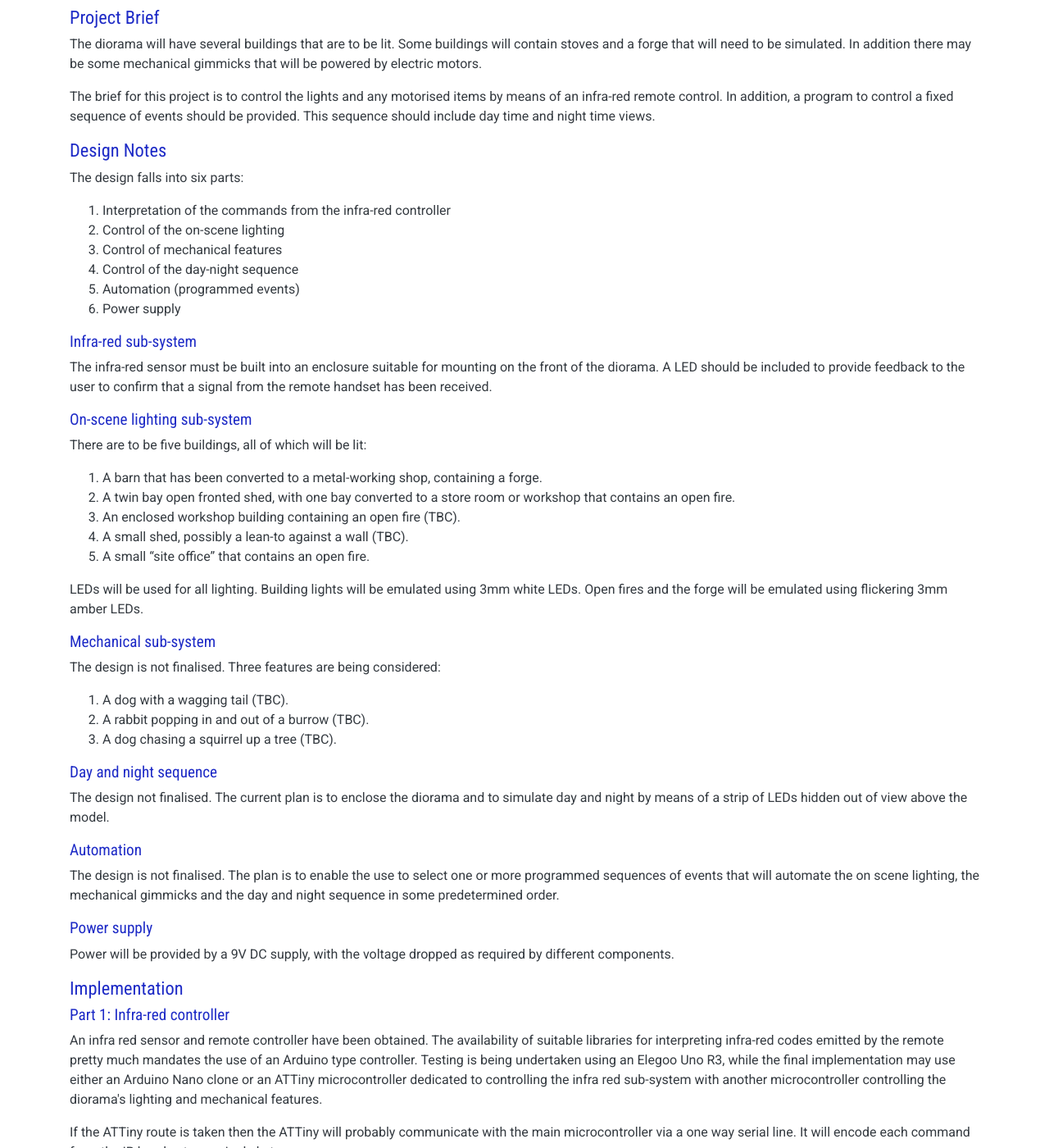
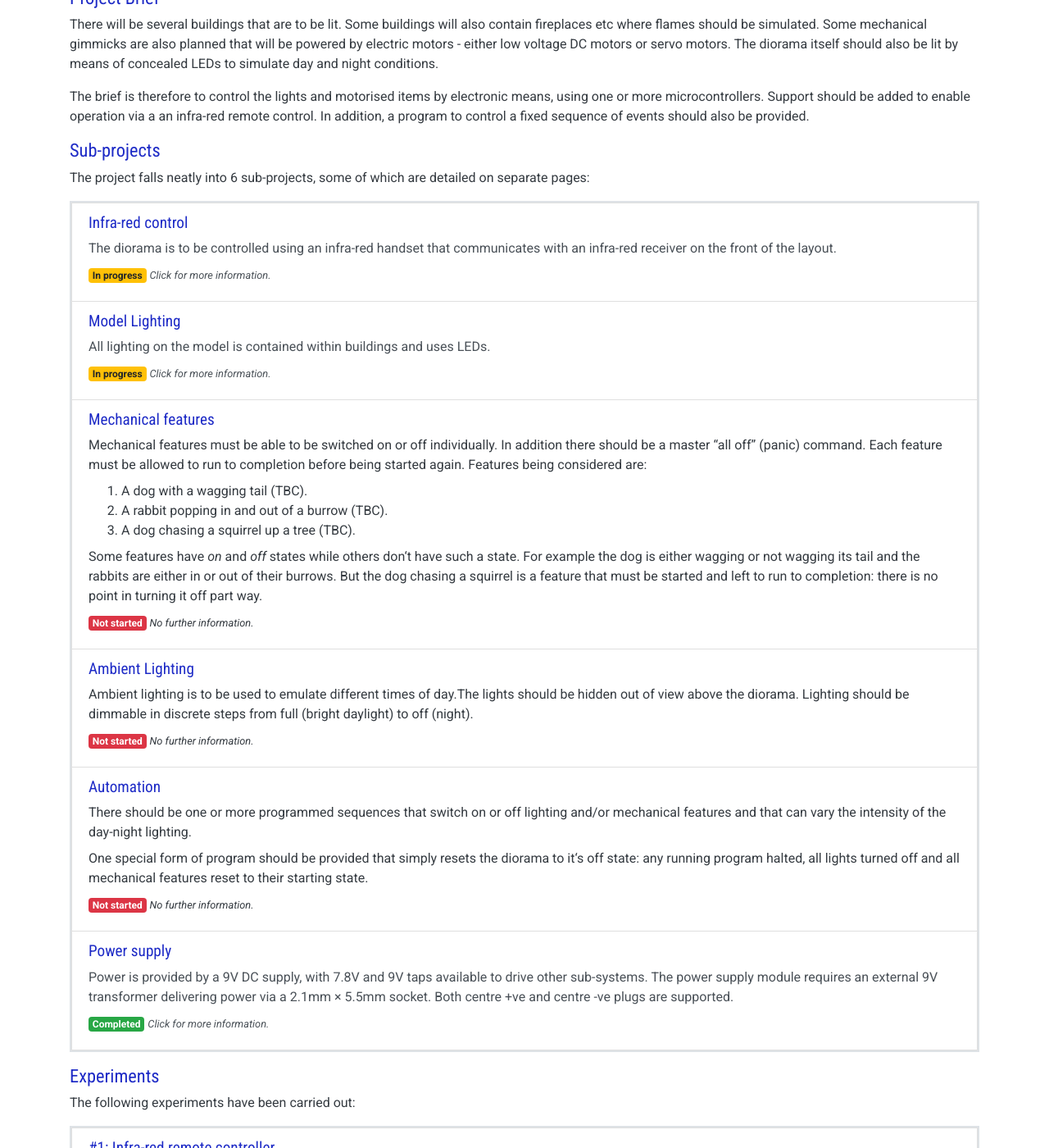
Before and after one commit to cahamo/cahamo.github.io, a Jekyll site: the page built from projects/diorama/index.html, in a window 1280 px wide and 1400 px high, scrolled down 397 px. Shown: the whole window at 82% size. Built offline with Jekyll 4.4.1, drawn with Linux system fonts in a browser that asks for light colours; comment, search, counter and statistics services are not loaded; some of the changed text lies outside the part shown.

Commit message:
Split out section of diorama page into new pages
Create new pages for, infra-red control subsystem, model lighting subsystem and the power supply.
Move content from diorama home page to new pages.
Add new badges to show progress with each subsystem.

```diff
--- a/projects/diorama/index.html
+++ b/projects/diorama/index.html
@@ -8,9 +8,9 @@ redirect_from:
 
 <h2>Introduction</h2>
 
-<p>This is a project to design and build the electronics needed to control the lighting, and possibly some mechanical gimmicks, on a scenic diorama that I'm building.</p>
+<p>This is a project to design and build the electronics needed to control various lighting and mechanical features of a diorama that I am building.</p>
 
-<p>The original plan was to turn each feature (lights, gimmicks etc.) on and off using simple mechanical switches, but I decided it would be more fun to use an infra-red handset to control everything. See the <a href="./legacy-plan">Plan A</a> page for a brief description of this original plan.</p>
+<p>The original plan was to turn each feature on and off using simple mechanical switches, but I decided it would be more fun to use an infra-red handset to control everything. See the <a href="./legacy-plan">Plan A</a> page for a brief description of this original plan.</p>
 
 <p>For details of the motivation for this project see my blog post &ldquo;<a href="https://cahamo.blogspot.com/2021/06/controlling-diorama-led-lighting.html">Total Overkill - Controlling Diorama Lighting With A Microcontroller</a>&rdquo;</p>
 
@@ -18,173 +18,60 @@ redirect_from:
 
 <h2>Project Brief</h2>
 
-<p>The diorama will have several buildings that are to be lit. Some buildings will contain stoves and a forge that will need to be simulated. In addition there may be some mechanical gimmicks that will be powered by electric motors.</p>
+<p>There will be several buildings that are to be lit. Some buildings will also contain fireplaces etc where flames should be simulated. Some mechanical gimmicks are also planned that will be powered by electric motors - either low voltage DC motors or servo motors. The diorama itself should also be lit by means of concealed LEDs to simulate day and night conditions.</p>
 
-<p>The brief for this project is to control the lights and any motorised items by means of an infra-red remote control. In addition, a program to control a fixed sequence of events should be provided. This sequence should include day time and night time views.</p>
+<p>The brief is therefore to control the lights and motorised items by electronic means, using one or more microcontrollers. Support should be added to enable operation via a an infra-red remote control. In addition, a program to control a fixed sequence of events should also be provided.</p>
 
-<h2>Design Notes</h2>
+<h2>Sub-projects</h2>
 
-<p>The design falls into six parts:</p>
+<p>The project falls neatly into 6 sub-projects, some of which are detailed on separate pages:</p>
 
-<ol>
-    <li>Interpretation of the commands from the infra-red controller</li>
-    <li>Control of the on-scene lighting</li>
-    <li>Control of mechanical features</li>
-    <li>Control of the day-night sequence</li>
-    <li>Automation (programmed events)</li>
-    <li>Power supply</li>
-</ol>
+<div class="list-group mb-3">
 
-<h3>Infra-red sub-system</h3>
+    <a href="./ir-control" class="list-group-item list-group-item-action flex-column align-items-start">
+        <h3 class="mb-2">Infra-red control </h3>
+        <p class="mb-2">The diorama is to be controlled using an infra-red handset that communicates with an infra-red receiver on the front of the layout.</p>
+        <p class="mb-2"><span class="badge badge-warning">In&nbsp;progress</span> <small><em>Click for more information.</em></small></p>
+    </a>
 
-<p>The infra-red sensor must be built into an enclosure suitable for mounting on the front of the diorama. A LED should be included to provide feedback to the user to confirm that a signal from the remote handset has been received.</p>
+    <a href="./lighting" class="list-group-item list-group-item-action flex-column align-items-start">
+        <h3 class="mb-2">Model Lighting</h3>
+        <p class="mb-2">All lighting on the model is contained within buildings and uses LEDs.</p>
+        <p class="mb-2"><span class="badge badge-warning">In&nbsp;progress</span> <small><em>Click for more information.</em></small></p>
+    </a>
 
-<h3>On-scene lighting sub-system</h3>
+    <div class="list-group-item flex-column align-items-start">
+        <h3 class="mb-2">Mechanical features</h3>
+        <p class="mb-2">Mechanical features must be able to be switched on or off individually. In addition there should be a master &ldquo;all off&rdquo; (panic) command. Each feature must be allowed to run to completion before being started again. Features being considered are:</p>
+        <ol class="mb-2">
+            <li>A dog with a wagging tail (TBC).</li>
+            <li>A rabbit popping in and out of a burrow (TBC).</li>
+            <li>A dog chasing a squirrel up a tree (TBC).</li>
+        </ol>
+        <p class="mb-2">Some features have <em>on</em> and <em>off</em> states while others don&lsquo;t have such a state. For example the dog is either wagging or not wagging its tail and the rabbits are either in or out of their burrows. But the dog chasing a squirrel is a feature that must be started and left to run to completion: there is no point in turning it off part way.</p>
+        <p class="mb-2"><span class="badge badge-danger">Not&nbsp;started</span> <small><em>No further information.</em></small></p>
+    </div>
 
-<p>There are to be five buildings, all of which will be lit:</p>
+    <div class="list-group-item flex-column align-items-start">
+        <h3 class="mb-2">Ambient Lighting</h3>
+        <p class="mb-2">Ambient lighting is to be used to emulate different times of day.The lights should be hidden out of view above the diorama. Lighting should be dimmable in discrete steps from full (bright daylight) to off (night).</p>
+        <p class="mb-2"><span class="badge badge-danger">Not&nbsp;started</span> <small><em>No further information.</em></small></p>
+    </div>
 
-<ol>
-    <li>A barn that has been converted to a metal-working shop, containing a forge.</li>
-    <li>A twin bay open fronted shed, with one bay converted to a store room or workshop that contains an open fire.</li>
-    <li>An enclosed workshop building containing an open fire (TBC).</li>
-    <li>A small shed, possibly a lean-to against a wall (TBC).</li>
-    <li>A small &ldquo;site office&rdquo; that contains an open fire.</li>
-</ol>
+    <div class="list-group-item flex-column align-items-start">
+        <h3 class="mb-2">Automation</h3>
+        <p class="mb-2">There should be one or more programmed sequences that switch on or off lighting and/or mechanical features and that can vary the intensity of the day-night lighting.</p>
+        <p class="mb-2">One special form of program should be provided that simply resets the diorama to it&lsquo;s off state: any running program halted, all lights turned off and all mechanical features reset to their starting state.</p>
+        <p class="mb-2"><span class="badge badge-danger">Not&nbsp;started</span> <small><em>No further information.</em></small></p>
+    </div>
 
-<p>LEDs will be used for all lighting. Building lights will be emulated using 3mm white LEDs. Open fires and the forge will be emulated using flickering 3mm amber LEDs.</p>
+    <a href="./power-supply" class="list-group-item list-group-item-action flex-column align-items-start">
+        <h3 class="mb-2">Power supply</h3>
+        <p class="mb-2">Power is provided by a 9V DC supply, with 7.8V and 9V taps available to drive other sub-systems. The power supply module requires an external 9V transformer delivering power via a 2.1mm &times; 5.5mm socket. Both centre +ve and centre -ve plugs are supported.</p>
+        <p class="mb-2"><span class="badge badge-success">Completed</span> <small><em>Click for more information.</em></small></p>
+    </a>
 
-<h3>Mechanical sub-system</h3>
-
-<p>The design is not finalised. Three features are being considered:</p>
-
-<ol>
-    <li>A dog with a wagging tail (TBC).</li>
-    <li>A rabbit popping in and out of a burrow (TBC).</li>
-    <li>A dog chasing a squirrel up a tree (TBC).</li>
-</ol>
-
-<h3>Day and night sequence</h3>
-
-<p>The design not finalised. The current plan is to enclose the diorama and to simulate day and night by means of a strip of LEDs hidden out of view above the model.</p>
-
-<h3>Automation</h3>
-
-<p>The design is not finalised. The plan is to enable the use to select one or more programmed sequences of events that will automate the on scene lighting, the mechanical gimmicks and the day and night sequence in some predetermined order.</p>
-
-<h3>Power supply</h3>
-
-<p>Power will be provided by a 9V DC supply, with the voltage dropped as required by different components.</p>
-
-
-<h2>Implementation</h2>
-
-<h3>Part 1: Infra-red controller</h3>
-
-<p>An infra red sensor and remote controller have been obtained. The availability of suitable libraries for interpreting infra-red codes emitted by the remote pretty much mandates the use of an Arduino type controller. Testing is being undertaken using an Elegoo Uno R3, while the final implementation may use either an Arduino Nano clone or an ATTiny microcontroller dedicated to controlling the infra red sub-system with another microcontroller controlling the diorama's lighting and mechanical features.</p>
-
-<p>If the ATTiny route is taken then the ATTiny will probably communicate with the main microcontroller via a one way serial line. It will encode each command from the IR hand set as a single byte.</p>
-
-<p>Tests have been conducted to prove that the infra-red controller can be used: see the <em><a href="#experiments">Experiments</em></a> section below.</p>
-
-<h3>Part 2: On-scene lighting</h3>
-
-<p>The are currently two buildings under construction and two more planned. The LEDs required are as follows:</p>
-
-<table class="table table-responsive">
-    <thead class="thead-light">
-        <tr class="text-center">
-            <th scope="col">Building</th>
-            <th scope="col">Description</th>
-            <th scope="col">White LEDs</th>
-            <th scope="col">Flicker LEDs</th>
-        </tr>
-    </thead>
-    <tbody>
-        <tr>
-            <td><em>Twin bay shed</em></td>
-            <td>This building is nearly complete, modified from a card kit. It is currently wired with 2 &times; 3mm white LEDs and a 3mm amber flicker LED inserted in a fireplace.</td>
-            <td class="text-right">2</td>
-            <td class="text-right">1</td>
-        </tr>
-        <tr>
-            <td><em>Barn (converted to workshop)</em></td>
-            <td>This building is under construction from a card kit that will be modified. There is a rear lean-to that has been fitted with 2 &times; 3mm white LEDs. An office fitted in the main building has a single 3mm white LED. The main structure will be lit with 2 &times; 3mm white LEDs (that will switch on and off together) and there will be a forge, lit with a 3mm amber flicker LED.</td>
-            <td class="text-right">5</td>
-            <td class="text-right">1</td>
-        </tr>
-        <tr>
-            <td><em>Lean-to shed</em> (TBC)</td>
-            <td>Not started. The shed will likely be a small lean-to building set against a high wall. It will have a single light.</td>
-            <td class="text-right">1</td>
-            <td class="text-right">0</td>
-        </tr>
-        <tr>
-            <td><em>Large shed / workshop</em> (TBC)</td>
-            <td>Not started. This building will possibly have a single light and a stove.</td>
-            <td class="text-right">1</td>
-            <td class="text-right">1</td>
-        </tr>
-        <tr>
-            <td><em>Site office</em></td>
-            <td>A plastic kit has been obtained, but has not yet been built. The office will be lit with a single 3mm white LED and a 3mm amber flicker LED to represent the open fire.</td>
-            <td class="text-right">1</td>
-            <td class="text-right">1</td>
-        </tr>
-        <tr>
-            <th scope="row" colspan="2">Total LEDs</th>
-            <td class="text-right"><strong>10</strong></td>
-            <td class="text-right"><strong>4</strong></td>
-        </tr>
-    </tbody>
-</table>
-
-<p>So as not to stress the microcontroller's power limits, LEDs will be switched via transistors.</p>
-
-<h3>Part 3: Mechanical features</h3>
-
-<p><strong>TODO:</strong> not started.</p>
-
-<p class="alert alert-warning">How these devices will be controlled depends on the number of microcontroller pins available after the LED and Infra Red control circuits have been completed. Switching will utilise transistors to avoid breaching the microcontroller's power supply limits.</p>
-
-<h3>Part 4: Day and night sequence</h3>
-
-<p><strong>TODO:</strong> not started.</p>
-
-<h3>Part 5: Automation</h3>
-
-<p><strong>TODO:</strong> not started.</p>
-
-<h3>Part 6: Power supply</h3>
-
-<p>The main power supply circuit board has been completed, following some <a href="./experiment-2">experimentation</a>. The supply is soldered to a piece of copper perf board and will be mounted on the back of the facia where the power supply is plugged in.</p>
-
-<p>Key features are that the power will enter the diorama via a 2.1mm &times; 5.5mm power socket. A bridge rectifier is used to enable both centre positive and centre negative supplies to be used.</p>
-
-<p>The power supply drives a red LED that is mounted above the power socket.</p>
-
-<p>A voltage regulator is used to provide a 5V supply that will be used for the microcontroller and to power the LEDs. There are output pins making available 7.9V (voltage after the bridge rectifier) and 5V, along with associated ground pins.</p>
-
-<p>Here is a composite photo of both sides of power supply circuit board:</p>
-
-<p><img class="img-fluid mx-auto d-block" src="/assets/img/projects/diorama/power-supply-composite.png" width="800" height="899" alt="Composite photo of bottom and top of power supply circuit board"></p>
-
-<p>The following photo is a composite photo showing both sides of the power input panel, with the power supply circuit mounted on the rear. Note the panel wiring and the power supply board are not yet connected in this photo:</p>
-
-<p><img class="img-fluid mx-auto d-block" src="/assets/img/projects/diorama/power-facia-composite.png" width="800" height="900" alt="Composite photo of both sides of the power input panel"></p>
-
-<p>The pins shown in the rear photo are, from left to right:</p>
-
-<ol>
-    <li>A pair of polarity agnostic 9V input pins. The power supply socket above the circuit board will be wired to these pins in the finished version.</li>
-    <li>A pair of pins to connect the power indicator LED (7.8V and GND). The control panel LED will be wired to these. Note that the LED's current limiting resistor is wired directly to the LED. It is hidden under heat shrink.</li>
-    <li>A pair of 7.8V power pins for connection to other circuit boards that may require this voltage. Note that 7.8V is the maximum available rectified voltage. (9V is dropped by 1.2V by the bridge rectifier diodes.)</li>
-    <li>A rank of five GND pins for connection to other circuit boards that may require them.</li>
-    <li>A bank of three 5V pins for connection to other circuit boards that may require them.</li>
-</ol>
-
-<p>The schematic diagram of the power supply is shown below:</p>
-
-<p><img class="img-fluid mx-auto d-block" src="/assets/img/projects/diorama/power-supply_1060x400.png" width="1060" height="400" alt="Power supply schematic diagram"></p>
+</div>
 
 
 <h2 id="experiments">Experiments</h2>
```
Also changed, not shown: projects/diorama/ir-control.html (added, +40 -0 lines), projects/diorama/lighting.html (added, +75 -0 lines), projects/diorama/power-supply.html (added, +38 -0 lines).
